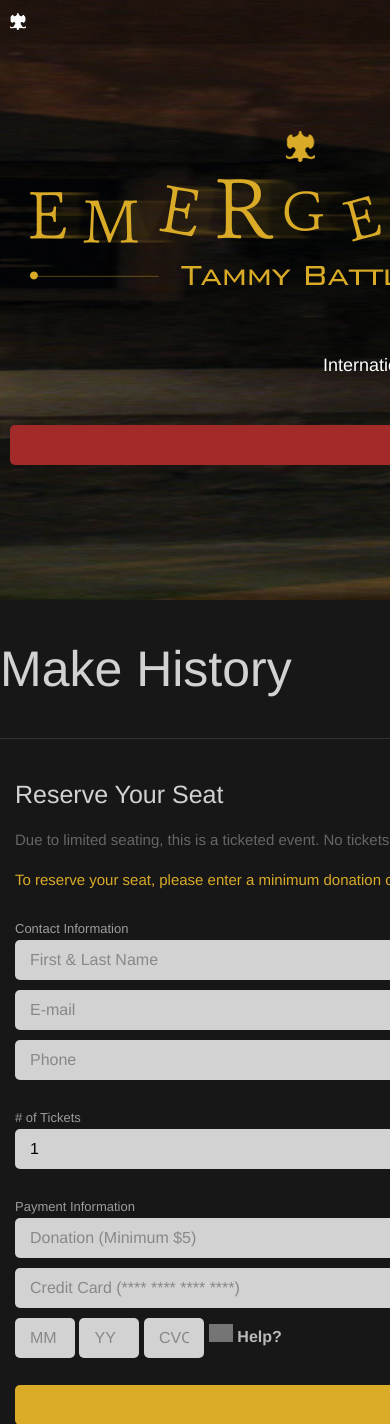
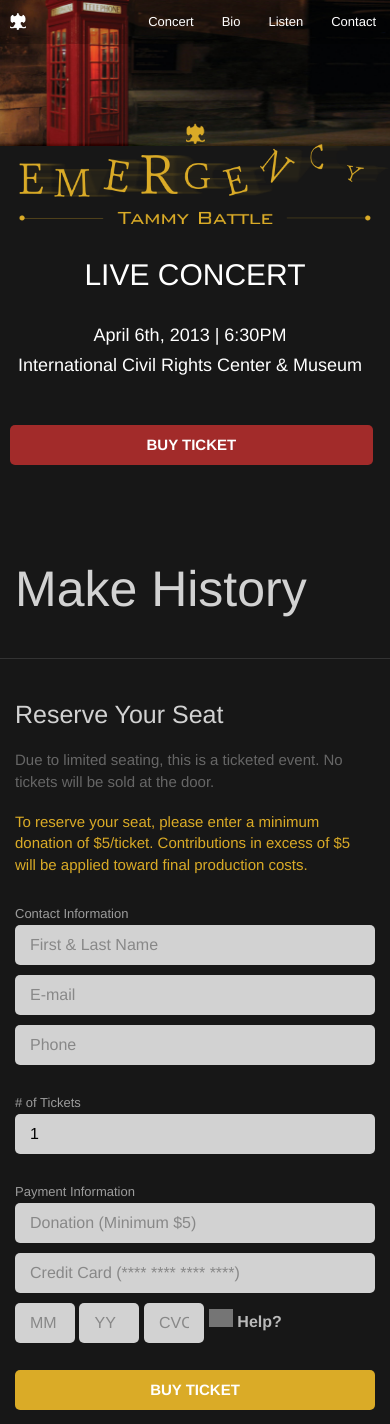
Before and after one commit to chozinwun/Music-Theme, a WordPress theme: template index.php in a window 390 px wide. Shown: the top 1424 px of the page. Run offline with PHP 8.4 and a stand-in for WordPress, Linux system fonts and the light colour scheme; the site name, menu and one post (Sample post) are stand-ins, and other content is empty; some libraries are stand-ins or nearby versions; grey boxes are pictures that could not be loaded.

Commit message:
Fixed responsive css

```diff
--- a/style.css
+++ b/style.css
@@ -309,16 +309,23 @@ ul.form li {
 @media (min-width: 768px) and (max-width: 979px) {  }
 
 /* Landscape phone to portrait tablet */
-@media (max-width: 767px) {  }
+@media (max-width: 767px) {
+	.container,
+	.section .wrap,
+	.footer .wrap,
+	.wrap {
+		padding: 0 15px;
+		width: 100%; }
+}
 
 /* Landscape phones and down */
 @media (max-width: 480px) {
-	section {
+	.section {
 		background-size: contain; }
-	section#home {
+	.section#home {
 		height: 520px; }
 
-	section > header {
+	.section > .header {
 		padding-left: 15px; }
 
 	.span2,
@@ -329,8 +336,12 @@ ul.form li {
 		width: 100%;
 		margin: 0; }
 
+	.container,
+	.section .wrap,
+	.footer .wrap,
 	.wrap {
-		padding: 0 15px; }
+		padding: 0 15px;
+		width: 100%; }
 
 	#stamp {
 		left: 0;
```
